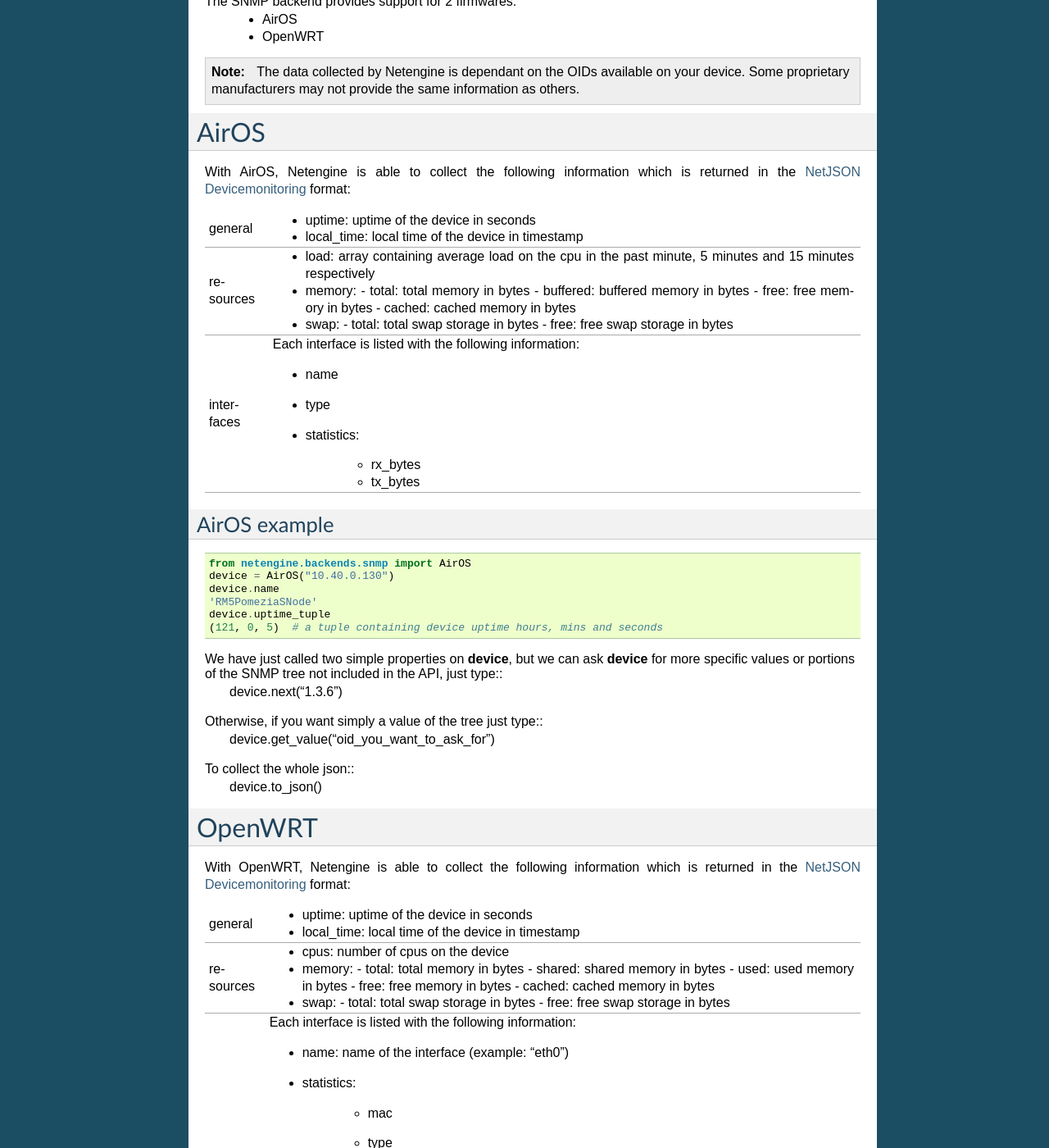
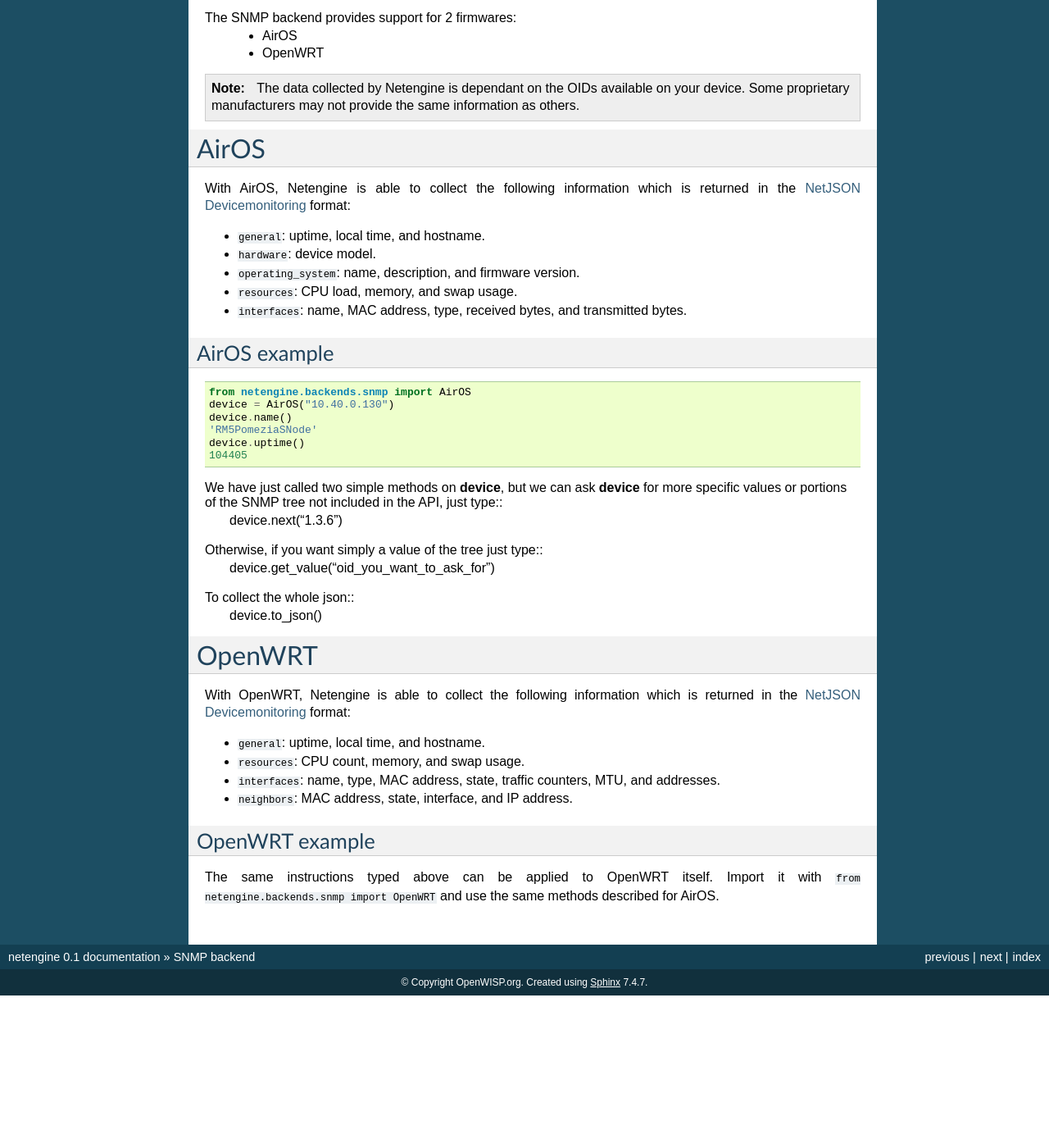
Before and after one commit to openwisp/netengine, a Sphinx documentation site: the page built from docs/source/topics/backends/snmp.rst, in a window 1280 px wide and 1400 px high, scrolled down 590 px. Shown: the whole window at 82% size. Built offline with Sphinx 7.4.7, drawn with Linux system fonts in a browser that asks for light colours; after the commit the page ends 1804 px from its top, so only the background shows below that; some of the changed text lies outside the part shown.

Commit message:
[fix] Addressed @coderabbitai reviews

```diff
--- a/docs/source/topics/backends/snmp.rst
+++ b/docs/source/topics/backends/snmp.rst
@@ -4,12 +4,9 @@
 SNMP
 ----
 
-SNMP (Simple Network Management Protocol) is a network protocol very
-useful for retrieving info from a device. All the information is retrieved
-by using codes called MIBs. All MIBs have a tree-like structure, every
-main information is the root and by adding more detail to the info the
-tree gains more depth. Obviously, by getting the smallest MIB which is "1"
-or simply " . " one can get all the tree.
+SNMP (Simple Network Management Protocol) retrieves information from a
+device through a tree of object identifiers (OIDs) defined by management
+information bases (MIBs).
 
 The base SNMP backend contains the following methods (some internal
 methods are not documented and are subject to change in the future):
@@ -24,6 +21,11 @@
 **validate** Checks if connection with the device is working and raises
              `NetengineError` in case something is wrong
 ============ =============================================================
+
+``to_dict`` and ``to_json`` enable ``autowalk`` by default, collecting the
+required OIDs before serializing the result. To serialize an existing SNMP
+dump without querying the device, call ``to_dict(snmpdump=dump,
+autowalk=False)``.
 
 Initializing an SNMP backend class requires the following arguments:
 
@@ -52,25 +54,12 @@
 is returned in the `NetJSON Devicemonitoring
 <https://netjson.org/rfc.html#name-devicemonitoring>`_ format:
 
-========== ===============================================================
-general    - uptime: uptime of the device in seconds
-           - local_time: local time of the device in timestamp
-resources  - load: array containing average load on the cpu in the past
-             minute, 5 minutes and 15 minutes respectively
-           - memory: - total: total memory in bytes - buffered: buffered
-             memory in bytes - free: free memory in bytes - cached: cached
-             memory in bytes
-           - swap: - total: total swap storage in bytes - free: free swap
-             storage in bytes
-interfaces Each interface is listed with the following information:
-
-           - name
-           - type
-           - statistics:
-
-                 - rx_bytes
-                 - tx_bytes
-========== ===============================================================
+- ``general``: uptime, local time, and hostname.
+- ``hardware``: device model.
+- ``operating_system``: name, description, and firmware version.
+- ``resources``: CPU load, memory, and swap usage.
+- ``interfaces``: name, MAC address, type, received bytes, and transmitted
+  bytes.
 
 AirOS example
 -------------
@@ -79,12 +68,12 @@
 
     from netengine.backends.snmp import AirOS
     device = AirOS("10.40.0.130")
-    device.name
+    device.name()
     'RM5PomeziaSNode'
-    device.uptime_tuple
-    (121, 0, 5)  # a tuple containing device uptime hours, mins and seconds
+    device.uptime()
+    104405
 
-We have just called two simple properties on **device**, but we can ask **device** for more specific values or portions of the SNMP tree not included in the API, just type::
+We have just called two simple methods on **device**, but we can ask **device** for more specific values or portions of the SNMP tree not included in the API, just type::
     device.next("1.3.6")
 
 Otherwise, if you want simply a value of the tree just type::
@@ -100,43 +89,15 @@
 is returned in the `NetJSON Devicemonitoring
 <https://netjson.org/rfc.html#name-devicemonitoring>`_ format:
 
-========== ==============================================================
-general    - uptime: uptime of the device in seconds
-           - local_time: local time of the device in timestamp
-resources  - cpus: number of cpus on the device
-           - memory: - total: total memory in bytes - shared: shared
-             memory in bytes - used: used memory in bytes - free: free
-             memory in bytes - cached: cached memory in bytes
-           - swap: - total: total swap storage in bytes - free: free swap
-             storage in bytes
-interfaces Each interface is listed with the following information:
-
-           - name: name of the interface (example: "eth0")
-           - statistics:
-
-                 - mac
-                 - type
-                 - up
-                 - rx_bytes
-                 - tx_bytes
-                 - mtu
-                 - addresses:
-
-                       - family
-                       - address
-                       - mask
-neighbors  Each neighbor is listed with the following information: - mac:
-           mac address of the neighbor - state: state of the neighbor
-           (REACHABLE/STALE/DELAY) - interface: interface of the neighbor
-           - ip: ip address of the neighbor
-========== ==============================================================
+- ``general``: uptime, local time, and hostname.
+- ``resources``: CPU count, memory, and swap usage.
+- ``interfaces``: name, type, MAC address, state, traffic counters, MTU,
+  and addresses.
+- ``neighbors``: MAC address, state, interface, and IP address.
 
 OpenWRT example
 ---------------
 
-The same instructions typed above can be applied to OpenWRT itself, just
-remember to import the correct firmware by typing:
-
-::
-
-    from netengine.backends.snmp import OpenWRT
+The same instructions typed above can be applied to OpenWRT itself. Import
+it with ``from netengine.backends.snmp import OpenWRT`` and use the same
+methods described for AirOS.
```
Also changed, not shown: 11 other files.
